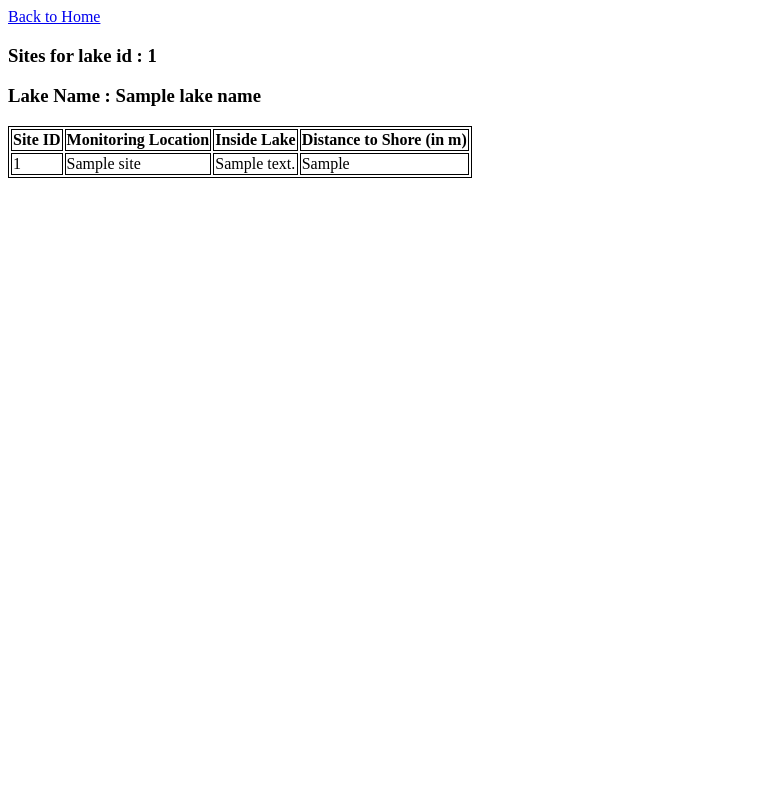
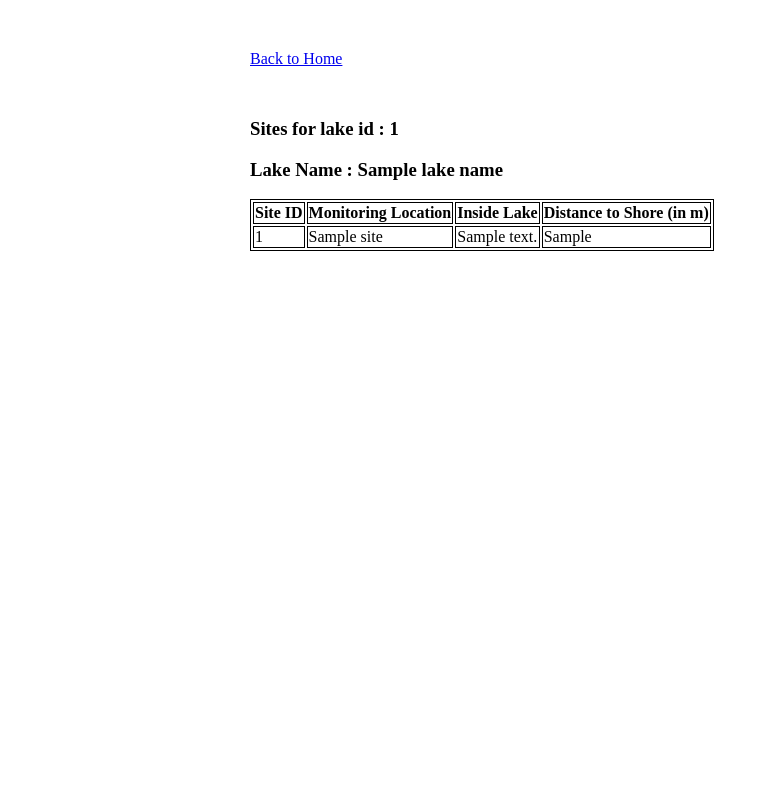
Before and after one commit to sreejita/Water, a Django app: template web/templates/wisconsin/site_detail.html in a window 1280 px wide. Shown: the whole page, without its empty margins (0-769 px from the left). Run offline with Django 3.2, Linux system fonts and the light colour scheme; the template is opened without the code that fills it: most values are stand-ins (such as "Sample title", 1, 10 or a date in 2020); some libraries are stand-ins or nearby versions.

Commit message:
adding static

```diff
--- /dev/null
+++ b/web/static/main.css
@@ -0,0 +1,18 @@
+body {
+    margin-top: 50px;
+    margin-left: 250px;
+}
+
+#lake_submit {
+	margin-top: 20px;
+}
+
+#heading {
+	margin-top: 50px;
+}
+
+table, th, td {
+
+			    border: 1px solid black;
+
+			}
--- /dev/null
+++ b/web/static/main.js
@@ -0,0 +1,6 @@
+var url = window.location.href;
+function submit() {
+	var lake_id = document.getElementById('lake_id');
+	window.location.replace(url+'site/'+lake_id.value);
+
+}
--- a/web/templates/base.html
+++ b/web/templates/base.html
@@ -1,25 +1,13 @@
+{% load staticfiles %}
+
 <html>
 	<head>
 		<title>WATER QUALITY DATA</title>
-		<style>
-			table, th, td {
-
-			    border: 1px solid black;
-
-			}
-		</style>
-		<script>
-			var url = window.location.href;
-			function submit() {
-				var lake_id = document.getElementById('lake_id');
-				window.location.replace(url+'site/'+lake_id.value);
-
-			}
-		</script>
+		<link rel="stylesheet" href="{% static 'main.css' %}">
 	</head>
 	<body>
 		{% block content %}
 		{% endblock content %}
-
+		<script src="{% static 'main.js' %}"></script>
 	</body>
 </html>
--- a/web/templates/wisconsin/index.html
+++ b/web/templates/wisconsin/index.html
@@ -2,8 +2,8 @@
 
 {% block content %}
 
-		Enter lake id: <br>
+		<h3>Enter lake id: </h3><br>
 		<input type ="text" name= "lake_id" id= "lake_id"> <br>
-		<button type = "submit" value ="Submit" name="lake_submit" onclick="submit();">Submit</button>
+		<button type = "submit" value ="Submit" name="lake_submit" id="lake_submit" onclick="submit();">Submit</button>
 
 {% endblock content %}
--- a/web/templates/wisconsin/site_detail.html
+++ b/web/templates/wisconsin/site_detail.html
@@ -5,7 +5,7 @@
 		Back to Home
 	</a>
 	{% if sites %}
-		<h3>Sites for lake id : {{ nhd_lake_id }}
+		<h3 id="heading">Sites for lake id : {{ nhd_lake_id }}
 		</h3>
 		<h3>Lake Name : {{ lake_name }}
 		</h3>
```
Also changed, not shown: web/frontend/migrations/0001_initial.py (deleted), web/frontend/migrations/__init__.py (deleted), web/wisconsin/migrations/0001_initial.py (deleted), web/wisconsin/migrations/0002_auto_20171001_0841.py (deleted), web/wisconsin/migrations/0003_auto_20171001_0848.py (deleted), web/wisconsin/migrations/0004_auto_20171005_0305.py (deleted), web/wisconsin/migrations/__init__.py (deleted).
